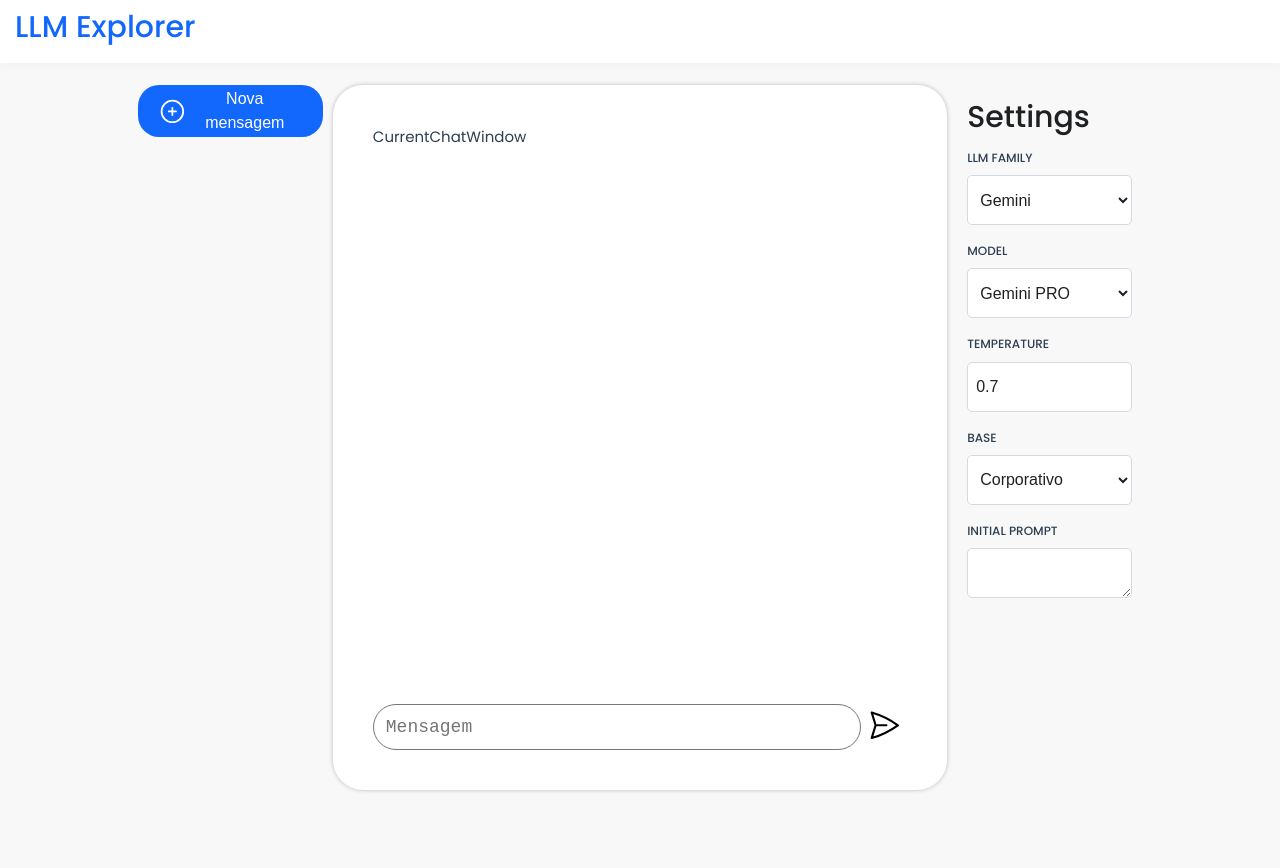
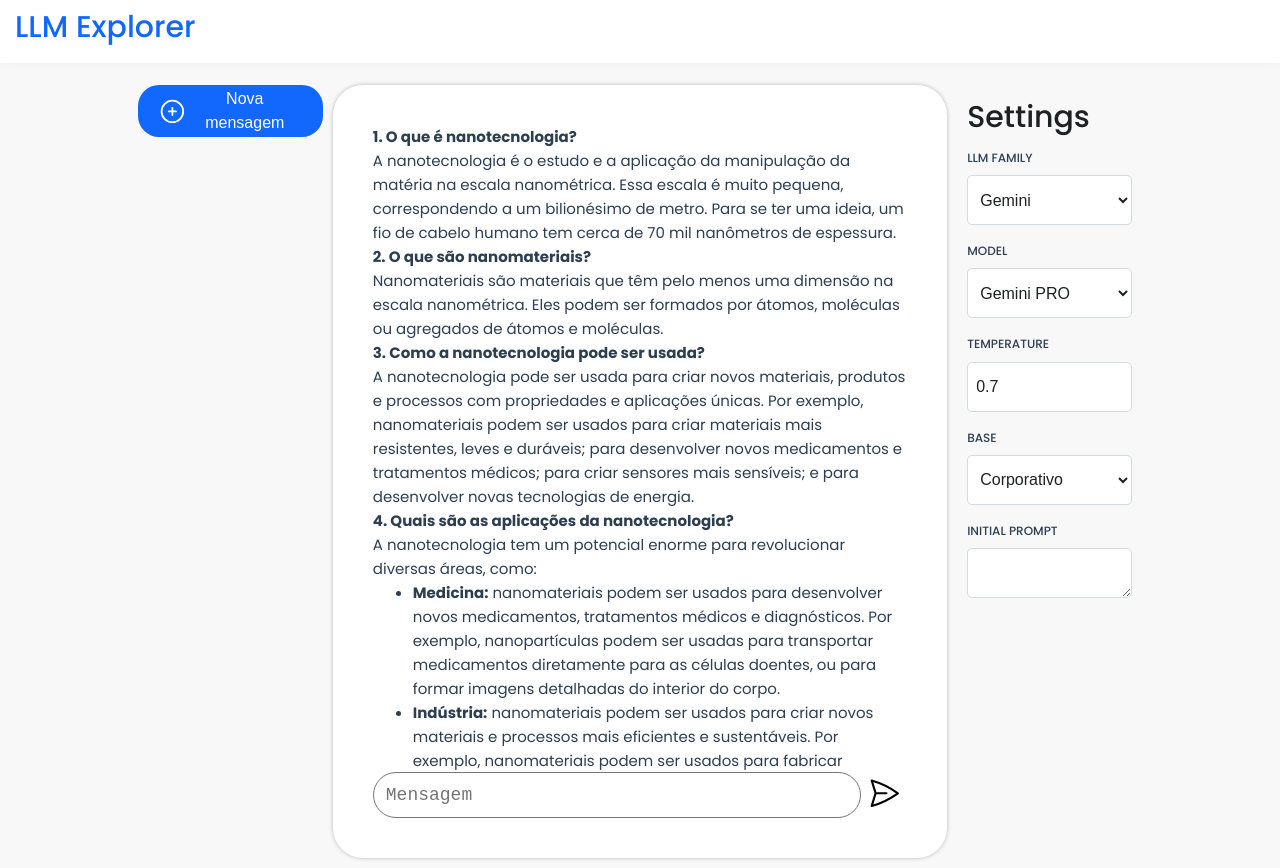
Before and after one commit to anndreyy/llm-explorer-vue, a Vue app: page / in a window 1280 px wide. Before the commit the page ends 800 px from the top, so only its background shows below. Built offline with nearby package versions, Linux system fonts and the light colour scheme.

Commit message:
feat: include html test

```diff
--- a/src/assets/base.css
+++ b/src/assets/base.css
@@ -57,7 +57,7 @@
 *::after {
   box-sizing: border-box;
   margin: 0;
-  font-weight: normal;
+  /* font-weight: normal; */
 }
 
 body {
--- a/src/assets/main.scss
+++ b/src/assets/main.scss
@@ -96,6 +96,11 @@ div.conteiner {
       cursor: pointer;
     }
   }
+
+  .chat-history-html{
+    max-height: 647px;
+    overflow: auto;
+  }
 }
 
 .chat-settings {
--- /dev/null
+++ b/src/components/Chat/ChatHistory.html
@@ -0,0 +1,40 @@
+<div _ngcontent-ng-c54998354="" class="markdown markdown-main-panel" dir="ltr"
+    style="--animation-duration: 600ms; --fade-animation-function: cubic-bezier(0.05, 0.7, 0.91, 1);">
+    <p data-sourcepos="1:1-1:30"><strong>1. O que é nanotecnologia?</strong></p>
+    <p data-sourcepos="3:1-3:253">A nanotecnologia é o estudo e a aplicação da manipulação da matéria na escala
+        nanométrica. Essa escala é muito pequena, correspondendo a um bilionésimo de metro. Para se ter uma ideia, um
+        fio de cabelo humano tem cerca de 70 mil nanômetros de espessura.</p>
+    <p data-sourcepos="5:1-5:31"><strong>2. O que são nanomateriais?</strong></p>
+    <p data-sourcepos="7:1-7:164">Nanomateriais são materiais que têm pelo menos uma dimensão na escala nanométrica.
+        Eles podem ser formados por átomos, moléculas ou agregados de átomos e moléculas.</p>
+    <p data-sourcepos="9:1-9:44"><strong>3. Como a nanotecnologia pode ser usada?</strong></p>
+    <p data-sourcepos="11:1-11:363">A nanotecnologia pode ser usada para criar novos materiais, produtos e processos com
+        propriedades e aplicações únicas. Por exemplo, nanomateriais podem ser usados para criar materiais mais
+        resistentes, leves e duráveis; para desenvolver novos medicamentos e tratamentos médicos; para criar sensores
+        mais sensíveis; e para desenvolver novas tecnologias de energia.</p>
+    <p data-sourcepos="13:1-13:49"><strong>4. Quais são as aplicações da nanotecnologia?</strong></p>
+    <p data-sourcepos="15:1-15:80">A nanotecnologia tem um potencial enorme para revolucionar diversas áreas, como:</p>
+    <ul data-sourcepos="17:1-21:0">
+        <li data-sourcepos="17:1-17:287"><strong>Medicina:</strong> nanomateriais podem ser usados para desenvolver
+            novos medicamentos, tratamentos médicos e diagnósticos. Por exemplo, nanopartículas podem ser usadas para
+            transportar medicamentos diretamente para as células doentes, ou para formar imagens detalhadas do interior
+            do corpo.</li>
+        <li data-sourcepos="18:1-18:260"><strong>Indústria:</strong> nanomateriais podem ser usados para criar novos
+            materiais e processos mais eficientes e sustentáveis. Por exemplo, nanomateriais podem ser usados para
+            fabricar materiais mais leves e resistentes, ou para melhorar o desempenho de catalisadores.</li>
+        <li data-sourcepos="19:1-19:162"><strong>Energia:</strong> nanomateriais podem ser usados para desenvolver novas
+            tecnologias de energia, como células solares mais eficientes ou baterias de maior capacidade.</li>
+        <li data-sourcepos="20:1-21:0"><strong>Ambiente:</strong> nanomateriais podem ser usados para limpar o meio
+            ambiente, por exemplo, removendo poluentes da água ou do ar.</li>
+    </ul>
+    <p data-sourcepos="22:1-22:47"><strong>5. Quais são os desafios da nanotecnologia?</strong></p>
+    <p data-sourcepos="24:1-24:375">A nanotecnologia ainda está em um estágio inicial de desenvolvimento, e existem
+        alguns desafios que precisam ser superados antes que ela possa ser usada de forma ampla. Um dos desafios é o
+        desenvolvimento de métodos de manipulação de nanomateriais que sejam seguros e eficientes. Outro desafio é a
+        falta de compreensão dos efeitos biológicos dos nanomateriais no longo prazo.</p>
+    <p data-sourcepos="26:1-26:13"><strong>Conclusão</strong></p>
+    <p data-sourcepos="28:1-28:320">A nanotecnologia é uma área promissora com o potencial de revolucionar diversas
+        áreas da nossa vida. No entanto, é importante lembrar que a nanotecnologia ainda está em um estágio inicial de
+        desenvolvimento, e que existem alguns desafios que precisam ser superados antes que ela possa ser usada de forma
+        segura e eficaz.</p>
+</div>
--- a/src/components/Chat/CurrentChatWindow.vue
+++ b/src/components/Chat/CurrentChatWindow.vue
@@ -1,20 +1,40 @@
 <script>
 import MessageInputField from './MessageInputField.vue'
+import { ref, onMounted } from 'vue';
+
 export default {
-  components: { MessageInputField },
+    components: { MessageInputField },
     setup() {
+        const htmlContent = ref(''); // Deve ser definida dentro do setup para ser reativa
 
+        async function fetchHtmlContent(path) {
+            try {
+                const response = await fetch(path);
+                return await response.text();
+            } catch (error) {
+                console.error('Failed to load HTML content', error);
+            }
+        }
+
+        onMounted(async () => {
+            const htmlFilePath = 'src\\components\\Chat\\ChatHistory.html'; // O caminho para o seu arquivo HTML
+            htmlContent.value = await fetchHtmlContent(htmlFilePath);
+        });
+
+        // O objeto retornado aqui pode ser usado no template
+        return {
+            htmlContent
+        };
     },
 }
 </script>
 
 <template>
     <div class="border">
-        CurrentChatWindow
+        <!-- Use "htmlContent" diretamente, já que está definido como uma propriedade reativa -->
+        <div v-html="htmlContent" class="chat-history-html"></div>
 
-        <message-input-field class="message-input-field" />
+        <MessageInputField class="message-input-field" />
     </div>
 </template>
-<style lang="scss">
-
-</style>
+<style lang="scss"></style>
```
